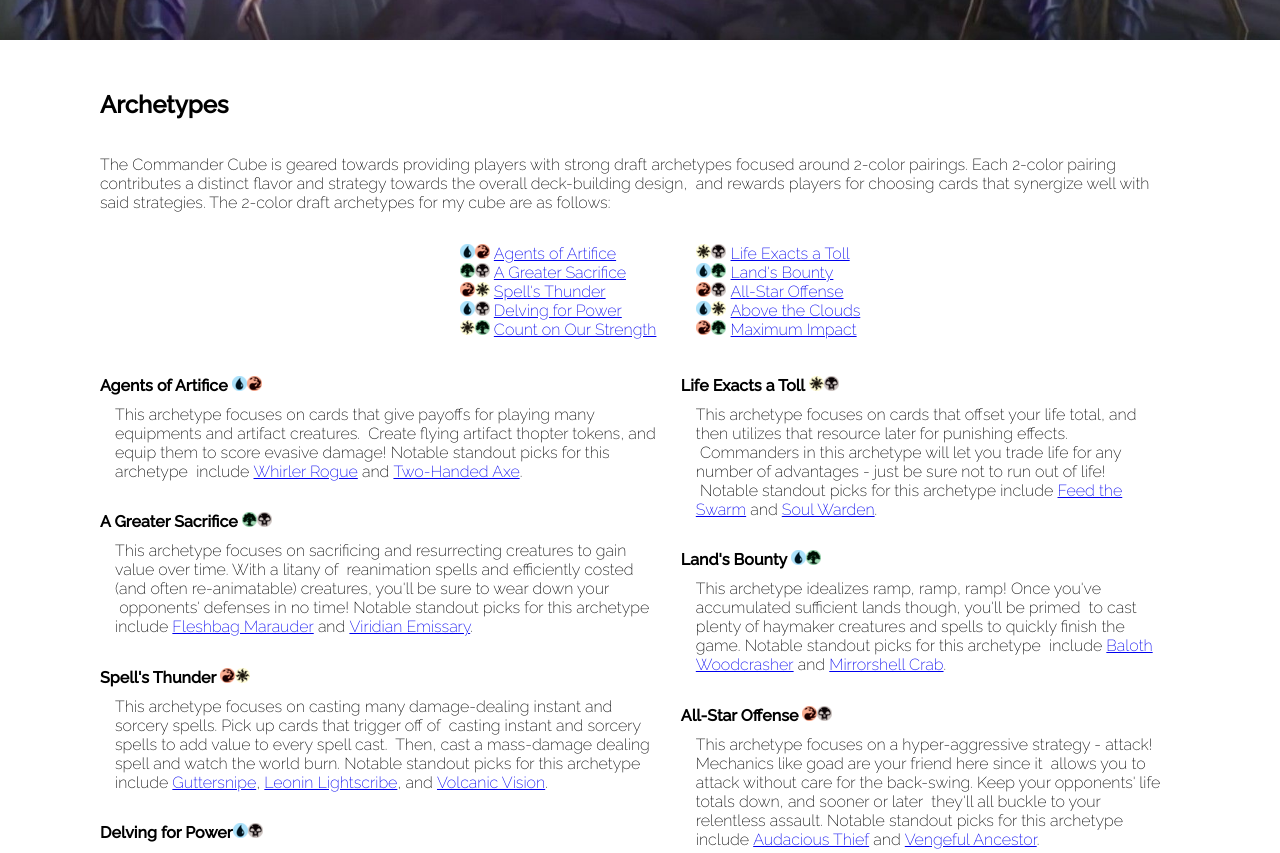
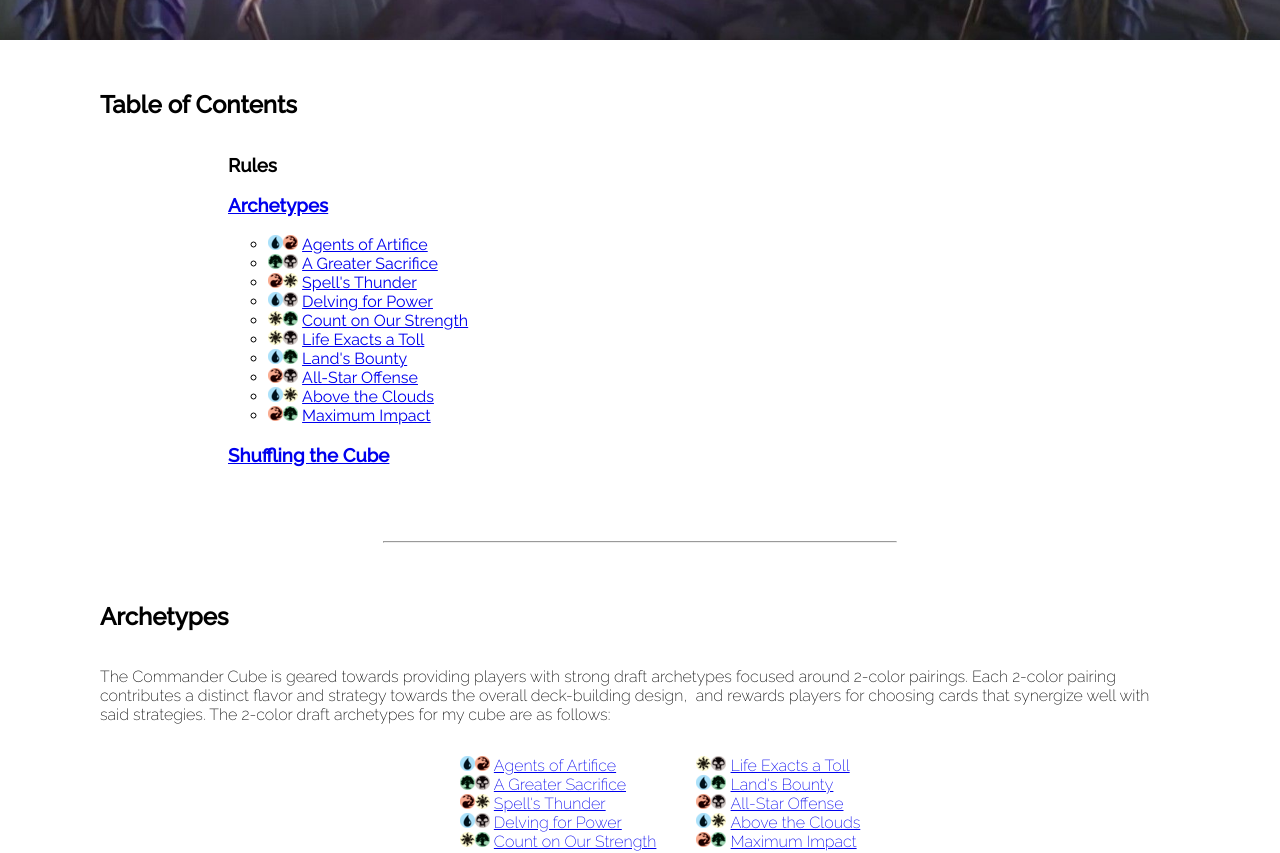
Before and after one commit to antarticuno/commander-cube-guide, a React (Create React App) app: page / in a window 1280 px wide. Shown: the part 760-1613 px from the top of the page. Built offline with nearby package versions, Linux system fonts and the light colour scheme.

Commit message:
TableOfContentsSection

```diff
--- a/src/App.tsx
+++ b/src/App.tsx
@@ -3,6 +3,7 @@ import SplashSection from './components/SplashSection';
 import Column from './components/Column';
 import ArchetypesSection from './components/ArchetypesSection';
 import ShufflingSection from './components/ShufflingSection';
+import TableOfContentsSection from './components/TableOfContentsSection';
 
 const Article = styled(Column)`
   font-family: 'Raleway', sans-serif;
@@ -20,6 +21,8 @@ function App() {
   return (
     <Article>
       <SplashSection />
+      <TableOfContentsSection />
+      <hr />
       <ArchetypesSection />
       <hr />
       <ShufflingSection />
--- a/src/components/ArchetypesSection.tsx
+++ b/src/components/ArchetypesSection.tsx
@@ -7,6 +7,8 @@ import b from '../assets/b.png';
 import r from '../assets/r.png';
 import g from '../assets/g.png';
 import Row from './Row';
+import GRNArchetypeList from './GRNArchetypeList';
+import RNAArchetypeList from './RNAArchetypeList';
 
 const ArchetypesStyled = styled(Column)`
   align-items: center;
@@ -33,7 +35,7 @@ const ArchetypeBlurb = styled.div`
 
 export default function ArchetypesSection() {
   return (
-    <ArchetypesStyled>
+    <ArchetypesStyled id="archetypes-section">
       <h2>Archetypes</h2>
       <p>
         The Commander Cube is geared towards providing players with strong draft archetypes focused around 2-color pairings.
@@ -42,70 +44,8 @@ export default function ArchetypesSection() {
         The 2-color draft archetypes for my cube are as follows:
       </p>
       <Row>
-        <ul>
-          <li>
-            <img src={u} alt="u" />
-            <img src={r} alt="r" />
-            &nbsp;
-            <a href="#agents-of-artifice">Agents of Artifice</a>
-          </li>
-          <li>
-            <img src={g} alt="g" />
-            <img src={b} alt="b" />
-            &nbsp;
-            <a href="#a-greater-sacrifice">A Greater Sacrifice</a>
-          </li>
-          <li>
-            <img src={r} alt="r" />
-            <img src={w} alt="w" />
-            &nbsp;
-            <a href="#spells-thunder">Spell&apos;s Thunder</a>
-          </li>
-          <li>
-            <img src={u} alt="u" />
-            <img src={b} alt="b" />
-            &nbsp;
-            <a href="#delving-for-power">Delving for Power</a>
-          </li>
-          <li>
-            <img src={w} alt="w" />
-            <img src={g} alt="g" />
-            &nbsp;
-            <a href="#count-on-our-strength">Count on Our Strength</a>
-          </li>
-        </ul>
-        <ul>
-          <li>
-            <img src={w} alt="w" />
-            <img src={b} alt="b" />
-            &nbsp;
-            <a href="#life-exacts-a-toll">Life Exacts a Toll</a>
-          </li>
-          <li>
-            <img src={u} alt="u" />
-            <img src={g} alt="g" />
-            &nbsp;
-            <a href="#lands-bounty">Land&apos;s Bounty</a>
-          </li>
-          <li>
-            <img src={r} alt="r" />
-            <img src={b} alt="b" />
-            &nbsp;
-            <a href="#all-star-offense">All-Star Offense</a>
-          </li>
-          <li>
-            <img src={u} alt="u" />
-            <img src={w} alt="w" />
-            &nbsp;
-            <a href="#above-the-clouds">Above the Clouds</a>
-          </li>
-          <li>
-            <img src={r} alt="r" />
-            <img src={g} alt="g" />
-            &nbsp;
-            <a href="#maximum-impact">Maximum Impact</a>
-          </li>
-        </ul>
+        <GRNArchetypeList />
+        <RNAArchetypeList />
       </Row>
       <Row style={{ alignItems: 'flex-start', marginBottom: '20px' }}>
         <Column>
--- /dev/null
+++ b/src/components/GRNArchetypeList.tsx
@@ -0,0 +1,42 @@
+import u from '../assets/u.png';
+import r from '../assets/r.png';
+import g from '../assets/g.png';
+import b from '../assets/b.png';
+import w from '../assets/w.png';
+
+export default function GRNArchetypeList() {
+  return (
+    <ul>
+      <li>
+        <img src={u} alt="u" />
+        <img src={r} alt="r" />
+      &nbsp;
+        <a href="#agents-of-artifice">Agents of Artifice</a>
+      </li>
+      <li>
+        <img src={g} alt="g" />
+        <img src={b} alt="b" />
+      &nbsp;
+        <a href="#a-greater-sacrifice">A Greater Sacrifice</a>
+      </li>
+      <li>
+        <img src={r} alt="r" />
+        <img src={w} alt="w" />
+      &nbsp;
+        <a href="#spells-thunder">Spell&apos;s Thunder</a>
+      </li>
+      <li>
+        <img src={u} alt="u" />
+        <img src={b} alt="b" />
+      &nbsp;
+        <a href="#delving-for-power">Delving for Power</a>
+      </li>
+      <li>
+        <img src={w} alt="w" />
+        <img src={g} alt="g" />
+      &nbsp;
+        <a href="#count-on-our-strength">Count on Our Strength</a>
+      </li>
+    </ul>
+  );
+}
--- /dev/null
+++ b/src/components/RNAArchetypeList.tsx
@@ -0,0 +1,42 @@
+import w from '../assets/w.png';
+import b from '../assets/b.png';
+import u from '../assets/u.png';
+import g from '../assets/g.png';
+import r from '../assets/r.png';
+
+export default function RNAArchetypeList() {
+  return (
+    <ul>
+      <li>
+        <img src={w} alt="w" />
+        <img src={b} alt="b" />
+      &nbsp;
+        <a href="#life-exacts-a-toll">Life Exacts a Toll</a>
+      </li>
+      <li>
+        <img src={u} alt="u" />
+        <img src={g} alt="g" />
+      &nbsp;
+        <a href="#lands-bounty">Land&apos;s Bounty</a>
+      </li>
+      <li>
+        <img src={r} alt="r" />
+        <img src={b} alt="b" />
+      &nbsp;
+        <a href="#all-star-offense">All-Star Offense</a>
+      </li>
+      <li>
+        <img src={u} alt="u" />
+        <img src={w} alt="w" />
+      &nbsp;
+        <a href="#above-the-clouds">Above the Clouds</a>
+      </li>
+      <li>
+        <img src={r} alt="r" />
+        <img src={g} alt="g" />
+      &nbsp;
+        <a href="#maximum-impact">Maximum Impact</a>
+      </li>
+    </ul>
+  );
+}
--- a/src/components/ShufflingSection.tsx
+++ b/src/components/ShufflingSection.tsx
@@ -16,7 +16,7 @@ const ShufflingStyled = styled(Column)`
 
 export default function ShufflingSection() {
   return (
-    <ShufflingStyled>
+    <ShufflingStyled id="shuffling-section">
       <h2>Shuffling the Cube</h2>
       <p>
         After every draft, it&apos;s generally a good idea to shuffle up the cards in preparation for the next draft.
--- /dev/null
+++ b/src/components/TableOfContentsSection.tsx
@@ -0,0 +1,37 @@
+import styled from 'styled-components';
+import Column from './Column';
+import GRNArchetypeList from './GRNArchetypeList';
+import RNAArchetypeList from './RNAArchetypeList';
+
+const TableOfContentsStyled = styled(Column)`
+  align-items: center;
+  padding: 30px 100px;
+
+  h2 {
+    width: 100%;
+    text-align: left;
+    margin-bottom: 0;
+  }
+
+  & > ul {
+    list-style-type: none;
+    width: 80%;
+  }
+`;
+
+export default function TableOfContentsSection() {
+  return (
+    <TableOfContentsStyled>
+      <h2>Table of Contents</h2>
+      <ul>
+        <li><h3>Rules</h3></li>
+        <li>
+          <h3><a href="#archetypes-section">Archetypes</a></h3>
+          <GRNArchetypeList />
+          <RNAArchetypeList />
+        </li>
+        <li><h3><a href="#shuffling-section">Shuffling the Cube</a></h3></li>
+      </ul>
+    </TableOfContentsStyled>
+  );
+}
```
